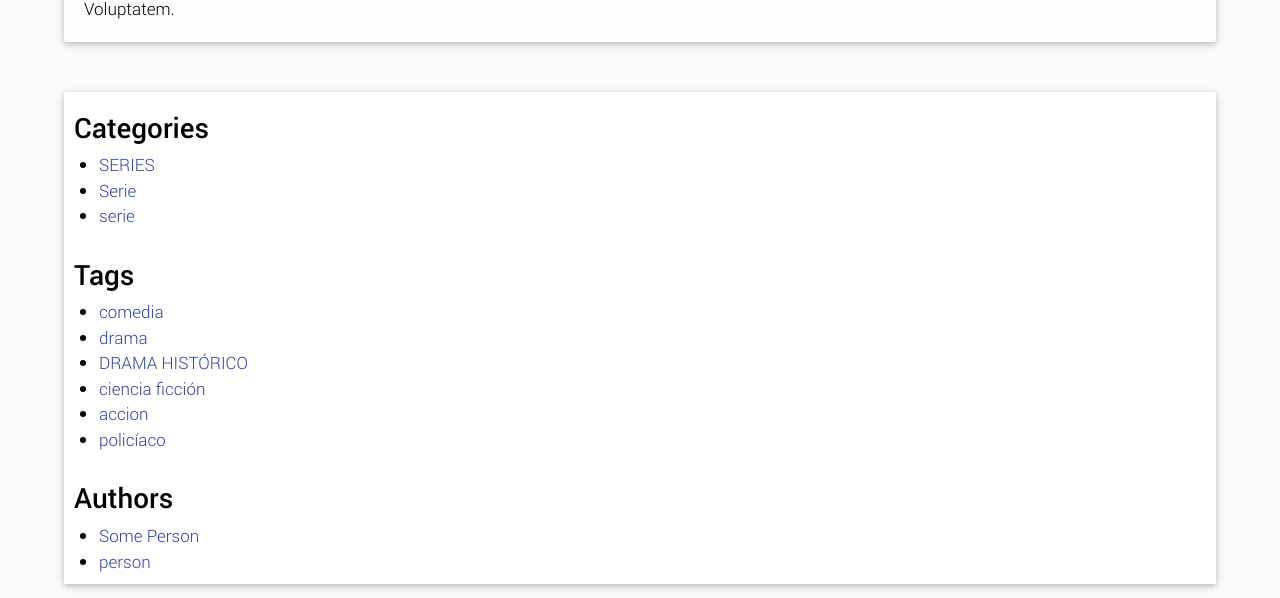
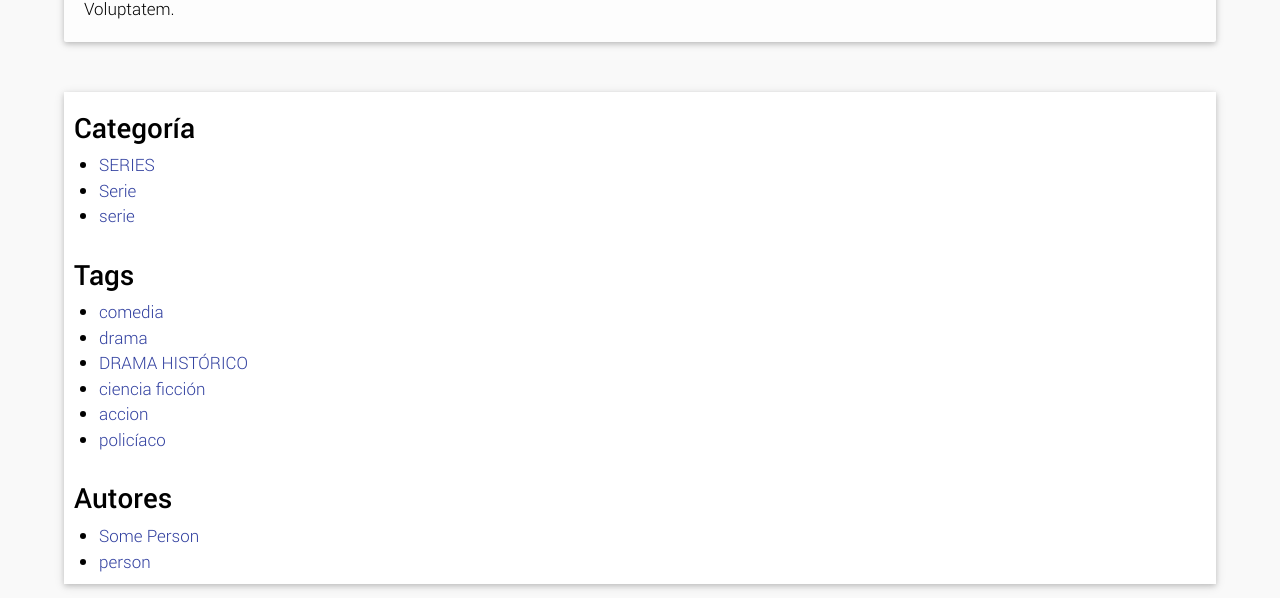
Before and after one commit to sandra86code/blog, a Jekyll site: the page built from page-classic-sidebar-left/index.md, in a window 1280 px wide and 900 px high, scrolled down 1367 px. Shown: the part 232-830 px from the top of the window. Built offline with Jekyll 4.4.1, drawn with Linux system fonts in a browser that asks for light colours.

Commit message:
modificado classic_sidebar.html

```diff
--- a/_includes/classic-sidebar.html
+++ b/_includes/classic-sidebar.html
@@ -1,7 +1,7 @@
 <div class="sidebar classic-sidebar">
 
     <div class="widget">
-        <h3 class="title">Categories</h3>
+        <h3 class="title">Categoría</h3>
         {% include category_list.html %}
     </div>
 
@@ -11,7 +11,7 @@
     </div>
 
     <div class="widget">
-        <h3 class="title">Authors</h3>
+        <h3 class="title">Autores</h3>
         {% include author_list.html %}
     </div>
 
```
